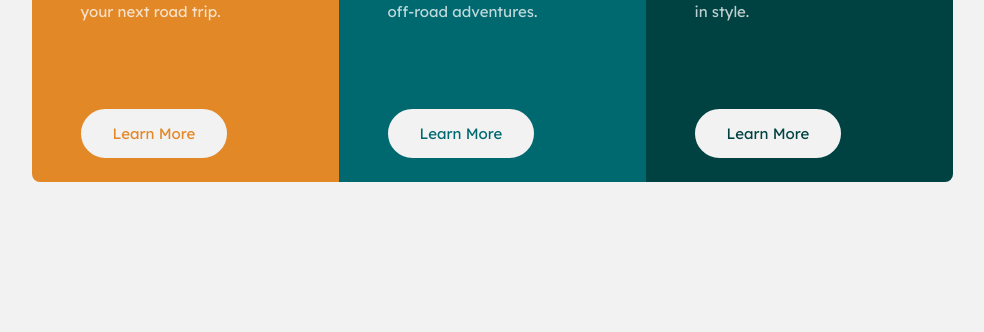
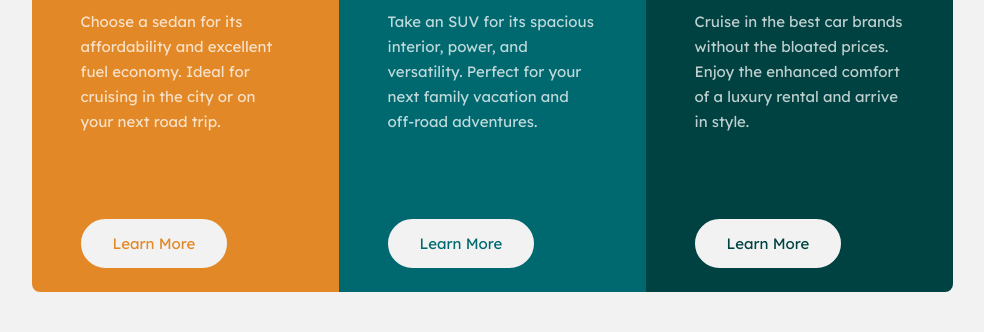
Before and after one commit to justinconnell/fem-3-column-preview-card-component, a plain HTML site: page index.html in a window 1536 px wide. Shown: the part 468-800 px from the top of the page, without its empty margins (276-1260 px from the left). Drawn offline with Linux system fonts and the light colour scheme.

Commit message:
reposition the card component to match the design yop margin

```diff
--- a/style.css
+++ b/style.css
@@ -44,7 +44,7 @@ body {
   background: hsl(0deg 0% 94.9%);
 }
 
-/* Layout */
+/* Mobile layout */
 
 .cards {
   margin: auto;
@@ -160,17 +160,15 @@ footer {
   color: hsl(228, 45%, 44%);
 }
 
+/* Desktop layout */
+
 @media (min-width: 1440px) {
-  main {
-    height: 100vh;
-    width: 100vw;
-  }
   .cards {
-    width: 100%;
-    height: 100%;
     grid-template-columns: repeat(3, auto);
     grid-template-rows: auto;
-    margin: auto auto;
+    align-items: start;
+    justify-content: center;
+    margin-top: 260px;
   }
 
   .card {
```
Also changed, not shown: screenshots/desktop.png.
